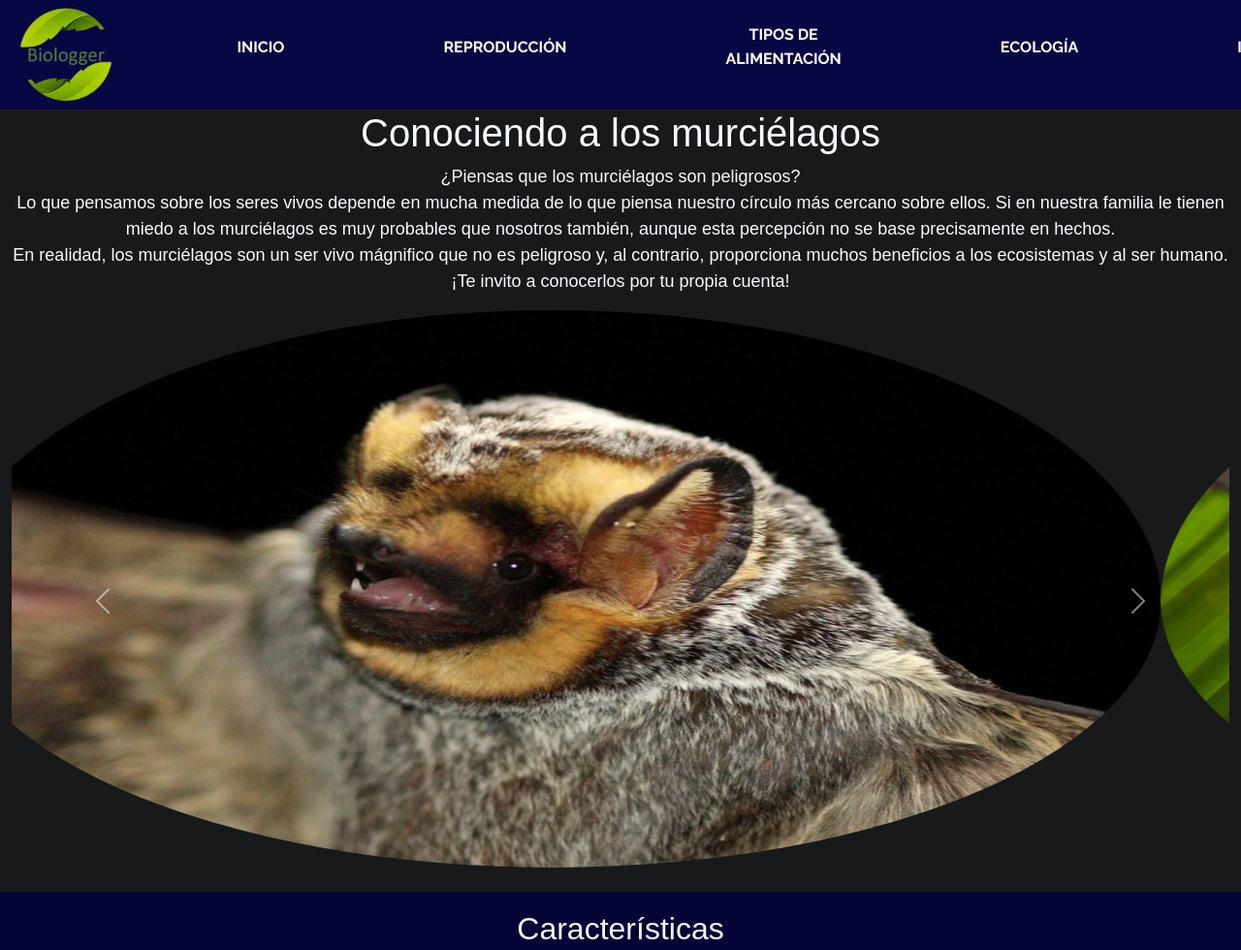
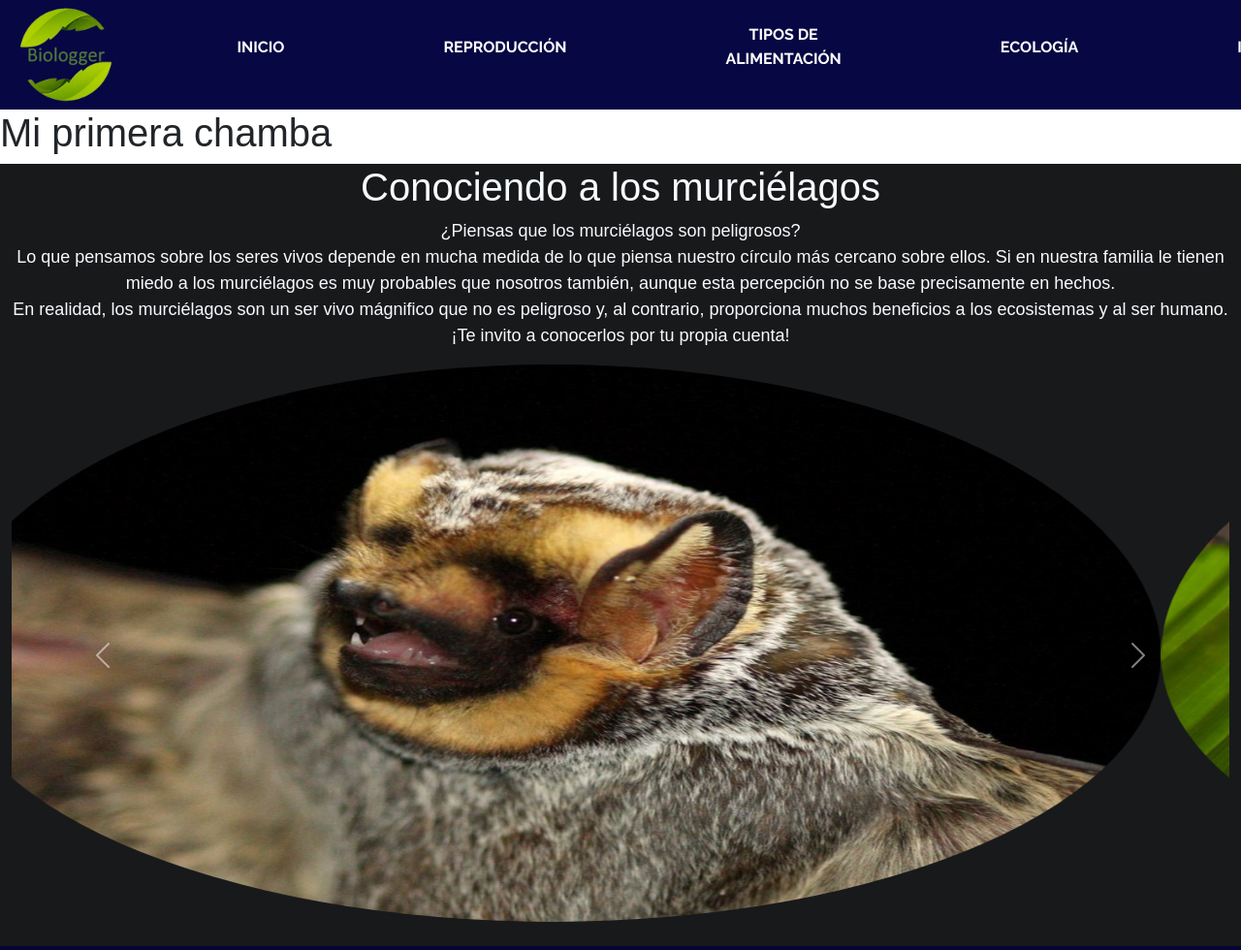
Before and after one commit to andreaperse/andreaperse.github.io, a plain HTML site: page index.html in a window 1280 px wide. Shown: the top 980 px of the page at 97% size. Drawn offline with nearby package versions, Linux system fonts and the light colour scheme.

Commit message:
Agregue en el index mi primera chamba

```diff
--- a/index.html
+++ b/index.html
@@ -34,6 +34,9 @@
             </nav>
         </div>
     </header>
+        <div>
+            <h1>Mi primera chamba</h1>
+        </div>
     <div>
         <div class="container-fluid" id="conociendo">
             <h1>Conociendo a los murciélagos</h1>
```
